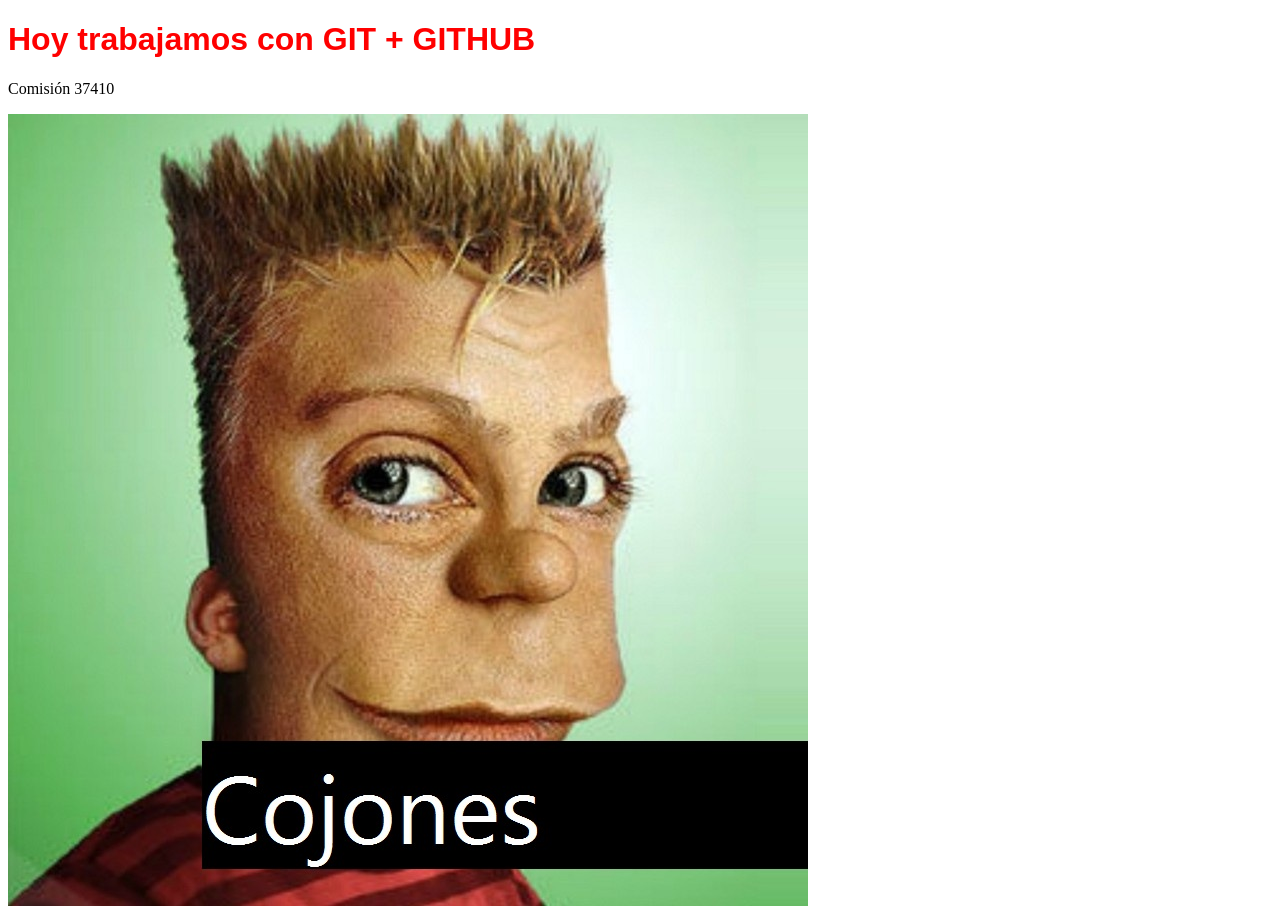
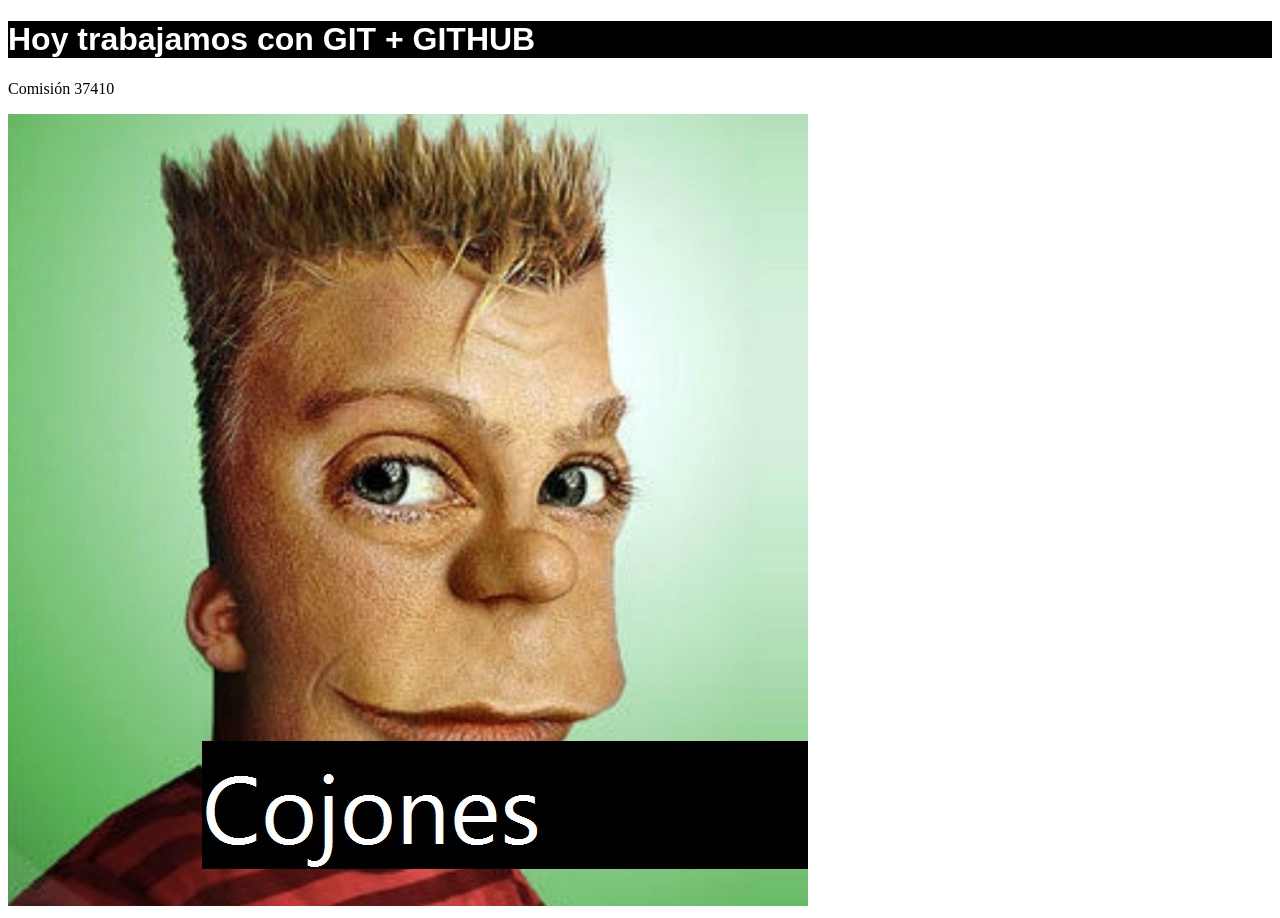
Before and after one commit to devsimocastles/ejemplo, a plain HTML site: page index.html in a window 1280 px wide. Drawn offline with Linux system fonts and the light colour scheme.

Commit message:
cambie color del titulo

```diff
--- a/css/style.css
+++ b/css/style.css
@@ -1,4 +1,5 @@
 h1{
-    color: red;
+    color: white;
+    background-color: black;
     font-family: sans-serif;
 }
```
